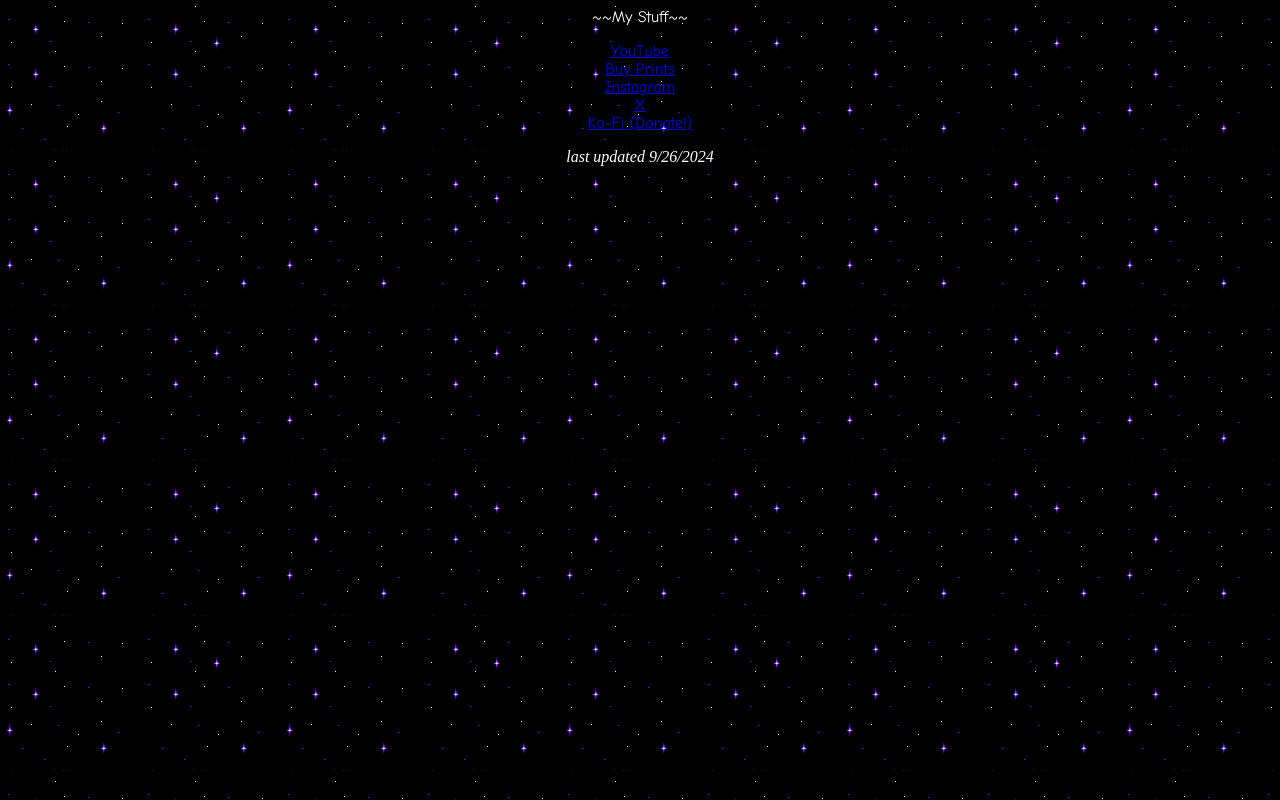
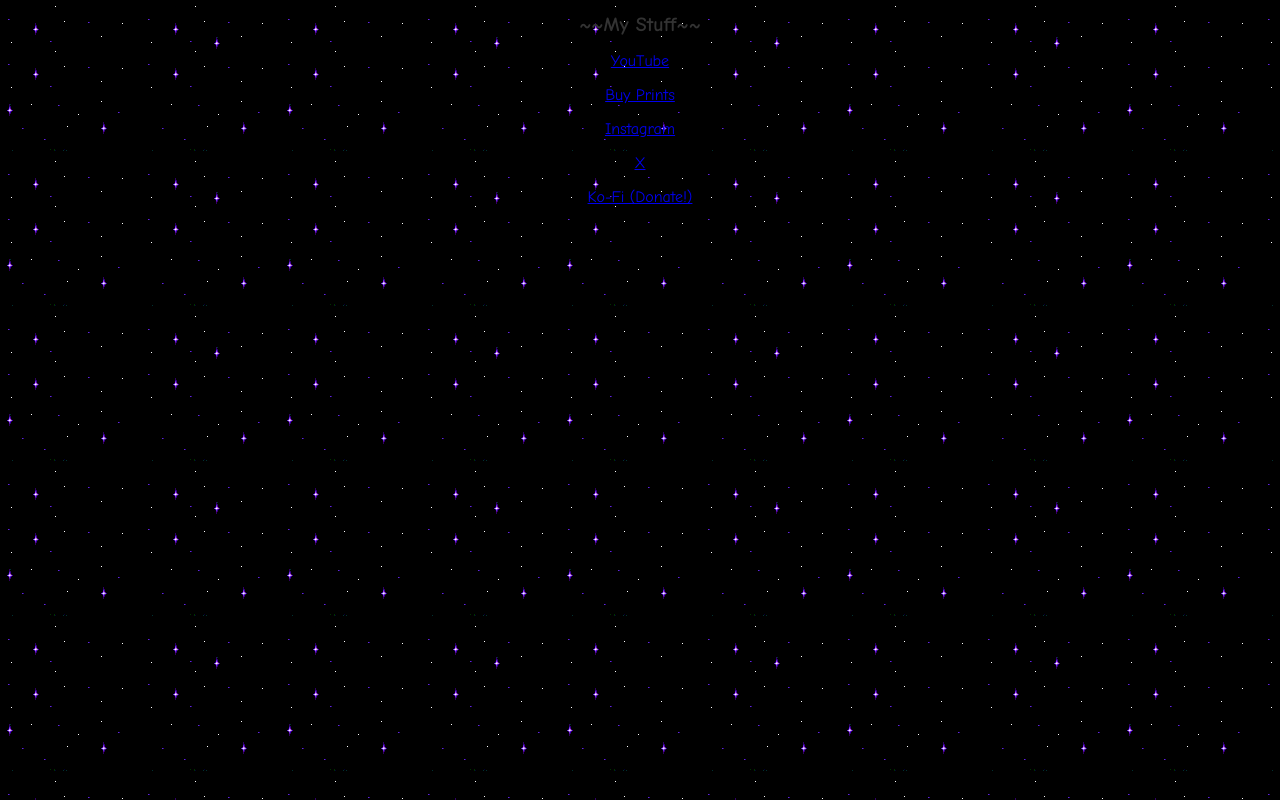
Before and after one commit to wanderlapsed/Home, a plain HTML site: page new_page_1.htm in a window 1280 px wide. Drawn offline with Linux system fonts and the light colour scheme.

Commit message:
Update new_page_1.htm

```diff
--- a/new_page_1.htm
+++ b/new_page_1.htm
@@ -1,19 +1,43 @@
+<!DOCTYPE html>
 <html>
+<head>
+<style>
+body {
+  background-image: url('starry.gif');
+}
+h1 {
+  font-family: Comic Sans MS, Comic sans;
+  font-size: 20px;
+  color: #333;
+}
+.p1 {
+  font-family: "Comic Sans MS", "Comic Sans", cursive;
+}
+.p2 {
+  font-family: "Comic Sans MS", "Comic Sans", cursive;
+}
+.p3 {
+  font-family: "Comic Sans MS", "Comic Sans", cursive;
+}
+.p4 {
+  font-family: "Comic Sans MS", "Comic Sans", cursive;
+}
+.p5 {
+  font-family: "Comic Sans MS", "Comic Sans", cursive;
+}
+h1 {text-align: center;}
+p {text-align: center;}
+</style>
+<title>Page Title</title>
+</head>
+<body>
 
-<head>
-<meta http-equiv="Content-Type" content="text/html; charset=windows-1252">
-<title>New Page 1</title>
-<meta name="Microsoft Theme" content="none">
-</head>
+<h1>~~My Stuff~~</h1>
+<p class="p1"><a href="https://www.youtube.com/@wanderlapsed906">YouTube</a></p>
+<p class="p2"><a href="https://wanderlapsed.darkroom.com/">Buy Prints</a></p>
+<p class="p3"><a href="https://www.instagram.com/wanderlapsed">Instagram</a></p>
+<p class="p4"><a href="https://www.x.com/wanderlapsed">X</a></p>
+<p class="p5"><a href="https://www.ko-fi.com/wanderlapsed">Ko-Fi (Donate!)</a></p>
 
-<body background="starry.gif">
-
-<p align="center">
-<font face="Comic Sans MS" color="#FFFFFF">~~My Stuff~~</font></p>
-<p align="center">
-<font face="Comic Sans MS">
-<!--webbot bot="Navigation" S-Type="sequence" S-Orientation="vertical" S-Rendering="graphics" B-Include-Home="FALSE" B-Include-Up="FALSE" U-Page="sid:1006" startspan --><nobr><a href="https://www.youtube.com/channel/UC2WI0yPCKBzRaD5l5s9AsyQ" target="">YouTube</a></nobr><br> <nobr><a href="https://wanderlapsed.darkroom.tech/" target="">Buy&nbsp;Prints</a></nobr><br> <nobr><a href="https://www.instagram.com/wanderlapsed" target="">Instagram</a></nobr><br> <nobr><a href="https://x.com/wanderlapsed" target="">X</a></nobr><br> <nobr><a href="http://ko-fi.com/wanderlapsed" target="">Ko-Fi&nbsp;(Donate!)</a></nobr><!--webbot bot="Navigation" i-checksum="17630" endspan --></font></p>
-
-<p align="center"><font color="#FFFFFF"><i>last updated 9/26/2024</i></font></p>
-
-</body></html>
+</body>
+</html>
```
